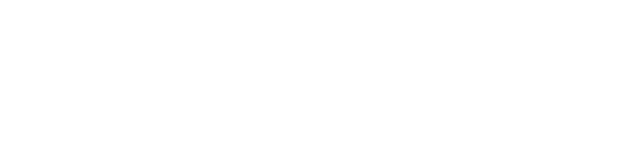
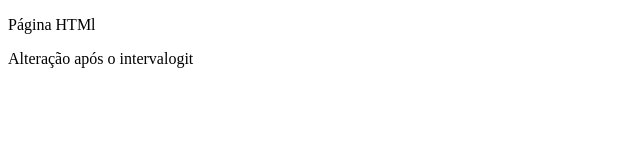
Before and after one commit to nnknkunk/projeto, a plain HTML site: page index.html in a window 1280 px wide. Shown: the whole page, without its empty margins (0-640 px from the left). Drawn offline with Linux system fonts and the light colour scheme.

Commit message:
Alteração depois do intervelo

```diff
--- a/index.html
+++ b/index.html
@@ -6,6 +6,8 @@
     <title>Document</title>
 </head>
 <body>
+    <P>Página HTMl</P>
+    <p>Alteração após o intervalogit </p>
 
 </body>
 </html>
```
